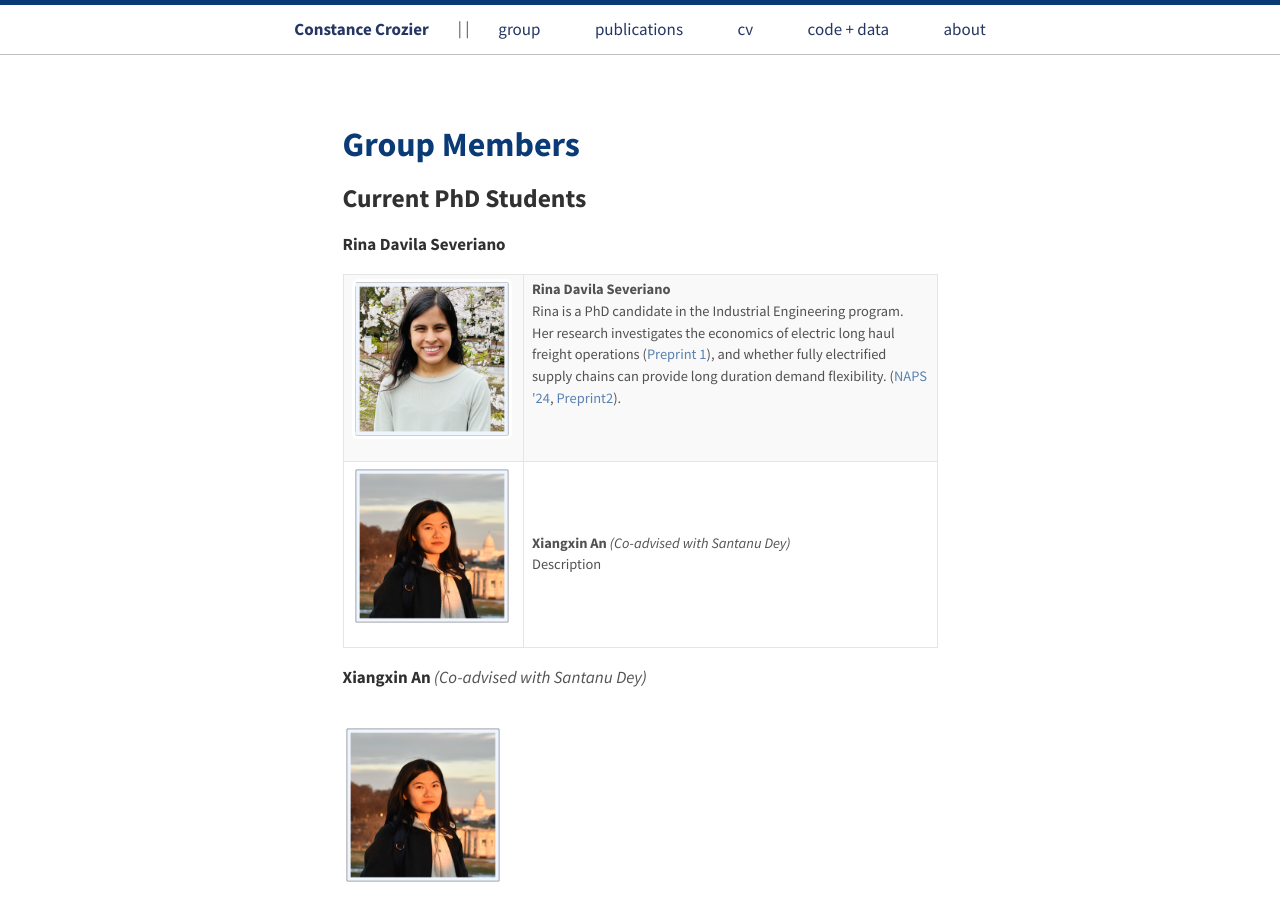
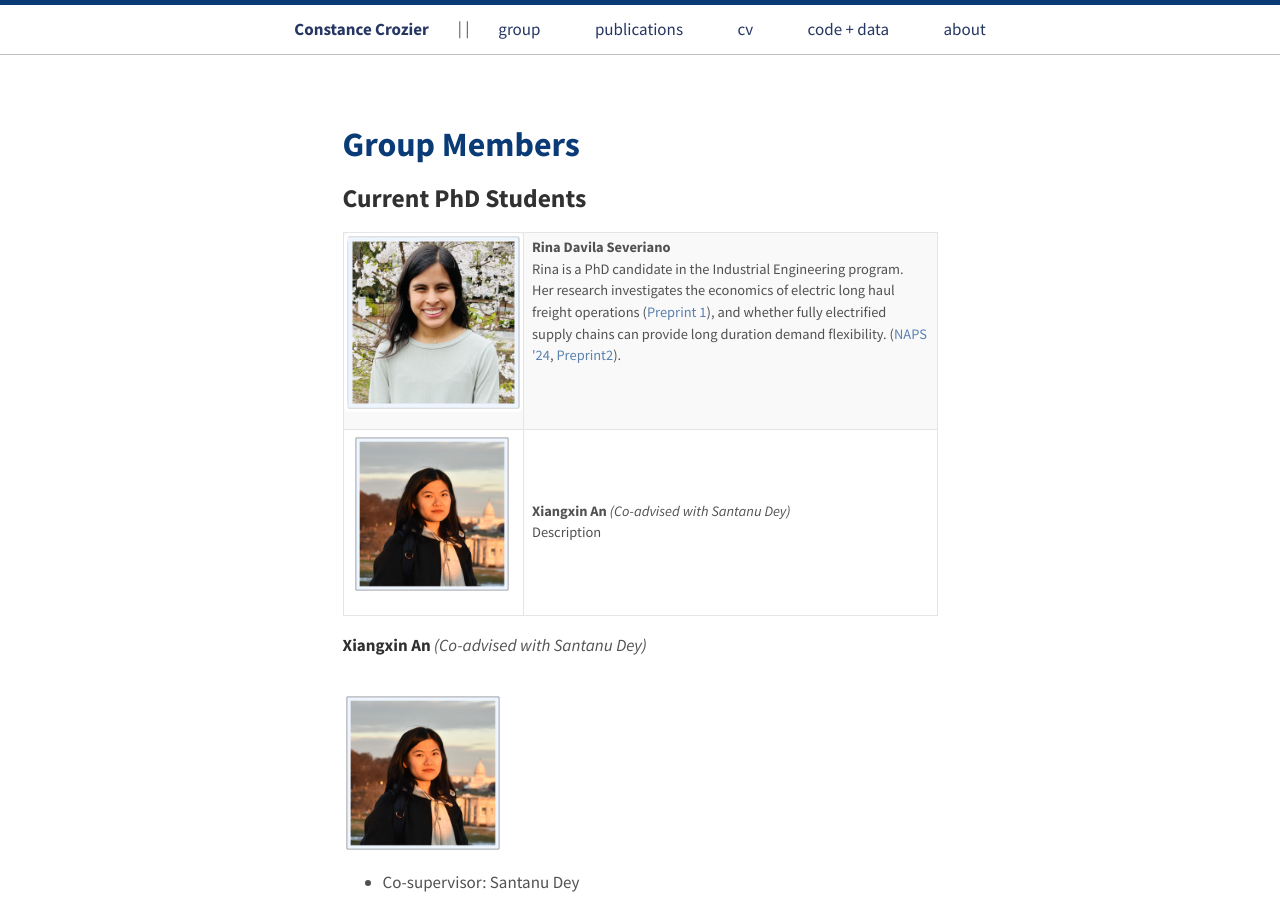
Before and after one commit to constancecrozier/constancecrozier.github.io, a Jekyll site: the page built from group.md, in a window 1280 px wide and 900 px high. Built offline with Jekyll 4.4.1, drawn with Linux system fonts in a browser that asks for light colours.

Commit message:
Update group.md

```diff
--- a/group.md
+++ b/group.md
@@ -5,18 +5,15 @@ title: Group Members
 
 <p style="text-align:center;"><h2>Current PhD Students</h2></p>
 
-**Rina Davila Severiano**
 <table style="width: 100%;">
   <tr>
-    <td style="width: 180px; vertical-align: middle !important;">
-      <img
-        src="/images/headshot_rina.jpeg"
-        alt="Rina Davila Severiano"
-        width="160"
-        height="160"
-        style="width: 160px; height: 160px; max-width: none; object-fit: cover;"
-      >
-    </td>
+<td style="width: 180px; height: 180px; padding: 0;">
+  <img
+    src="/images/headshot_rina.jpeg"
+    alt="Rina Davila Severiano"
+    style="display: block; width: 100%; height: 100%; object-fit: cover;"
+  >
+</td>
     <td style="vertical-align: top;">
     	<b>Rina Davila Severiano</b><br>
     	Rina is a PhD candidate in the Industrial Engineering program. Her research investigates the economics of electric long haul freight operations (<a href="files/Electric_HGV.pdf">Preprint 1</a>), and whether fully electrified supply chains can provide long duration demand flexibility. (<a href="files/naps_24.pdf">NAPS '24</a>, <a href="https://arxiv.org/pdf/2505.05982">Preprint2</a>).
```
